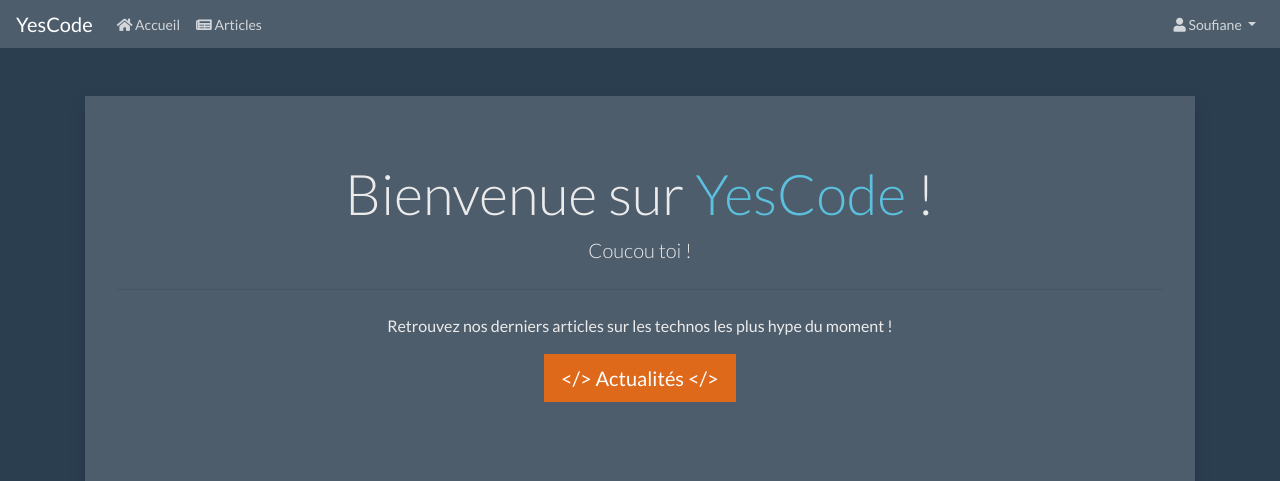
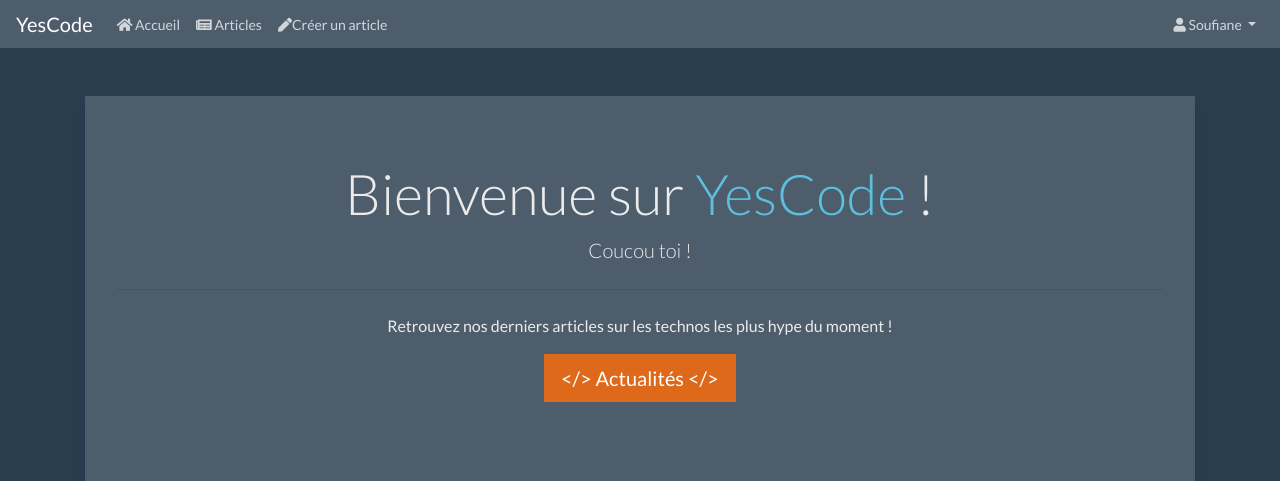
Before and after one commit to essasoufiane/Blog_Symfony, a Symfony app: template templates/home/index.html.twig in a window 1280 px wide. Shown: the top 481 px of the page. Run offline with Twig, Linux system fonts and the light colour scheme; the template is opened without the code that fills it, so the values that code supplies are empty; some libraries are stand-ins or nearby versions.

Commit message:
btn creé article dans header

```diff
--- a/templates/partials/header.html.twig
+++ b/templates/partials/header.html.twig
@@ -28,6 +28,9 @@
                                 Articles
 							</a>
 						</li>
+						<li class="nav-item">
+								<a class="nav-link animate__flash animate__animated animate__delay-5s" href="{{path("article_create")}}"><i class="fa fa-pen"></i>Créer un article</a>
+						</li>
 
                     </ul>
                     <ul class="navbar-nav ml-auto">
@@ -42,6 +45,7 @@
                             </a>
 							<div class="dropdown-menu dropdown-menu-right">
 								<a class="dropdown-item" href="#">Mon Profil</a>
+								<a class="dropdown-item" href="{{path("article_create")}}"><i class="fa fa-pen"></i>Créer un article</a>
 								<a class="dropdown-item" href="#">Mes articles</a>
 								<a class="dropdown-item" href="#">Espace Admin</a>
 								<div class="dropdown-divider"></div>
@@ -56,6 +60,7 @@
                             </a>
 							<div class="dropdown-menu dropdown-menu-right">
 								<a class="dropdown-item" href="#">Mon Profil</a>
+								<a class="dropdown-item" href="{{path("article_create")}}"><i class="fa fa-pen"></i>Créer un article</a>
 								<a class="dropdown-item" href="#">Mes articles</a>
 								<div class="dropdown-divider"></div>
 								<a class="dropdown-item" href="#">Déconnexion</a>
```
